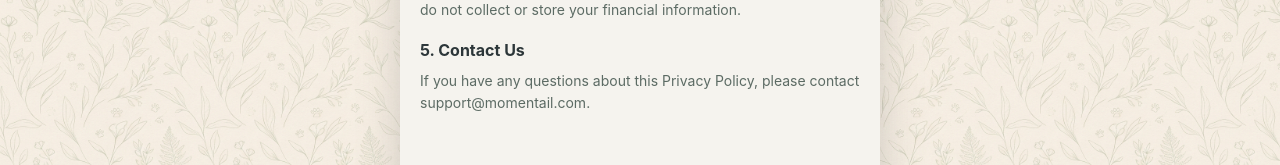
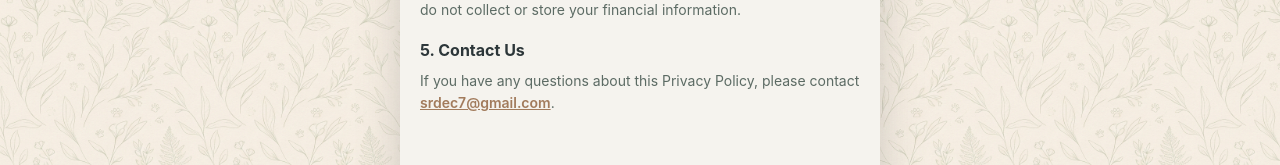
Before and after one commit to srdec7/Momentail, a React (Vite) app: page / in a window 1280 px wide. Both pictures are taken after a click on the button "Privacy Policy". Shown: the part 560-725 px from the top of the page. Built offline with nearby package versions, Linux system fonts and the light colour scheme; a web font is replaced by a local one.

Commit message:
Update support email to srdec7@gmail.com with mailto link in PrivacyPolicy

```diff
--- a/src/app/components/PrivacyPolicy.tsx
+++ b/src/app/components/PrivacyPolicy.tsx
@@ -59,7 +59,7 @@ export function PrivacyPolicy({ onClose }: { onClose: () => void }) {
 
             <h4 className="font-bold text-[#2C3639] mb-2 text-base">5. 문의처</h4>
             <p className="mb-4">
-              개인정보처리방침에 대한 문의는 support@momentail.com 으로 연락주시기 바랍니다.
+              개인정보처리방침에 대한 문의는 <a href="mailto:srdec7@gmail.com" className="underline font-semibold text-[#A27B5C]">srdec7@gmail.com</a> 으로 연락주시기 바랍니다.
             </p>
           </>
         ) : (
@@ -90,7 +90,7 @@ export function PrivacyPolicy({ onClose }: { onClose: () => void }) {
 
             <h4 className="font-bold text-[#2C3639] mb-2 text-base">5. Contact Us</h4>
             <p className="mb-4">
-              If you have any questions about this Privacy Policy, please contact support@momentail.com.
+              If you have any questions about this Privacy Policy, please contact <a href="mailto:srdec7@gmail.com" className="underline font-semibold text-[#A27B5C]">srdec7@gmail.com</a>.
             </p>
           </>
         )}
```
